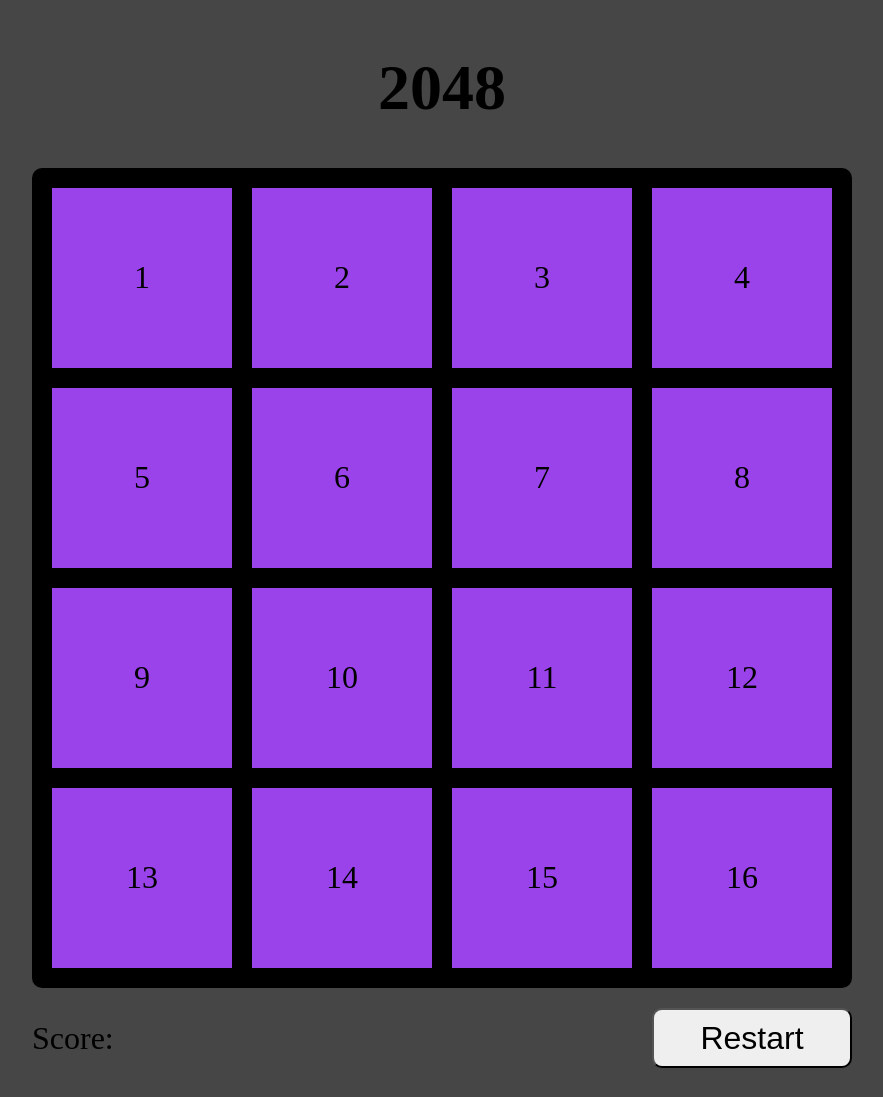
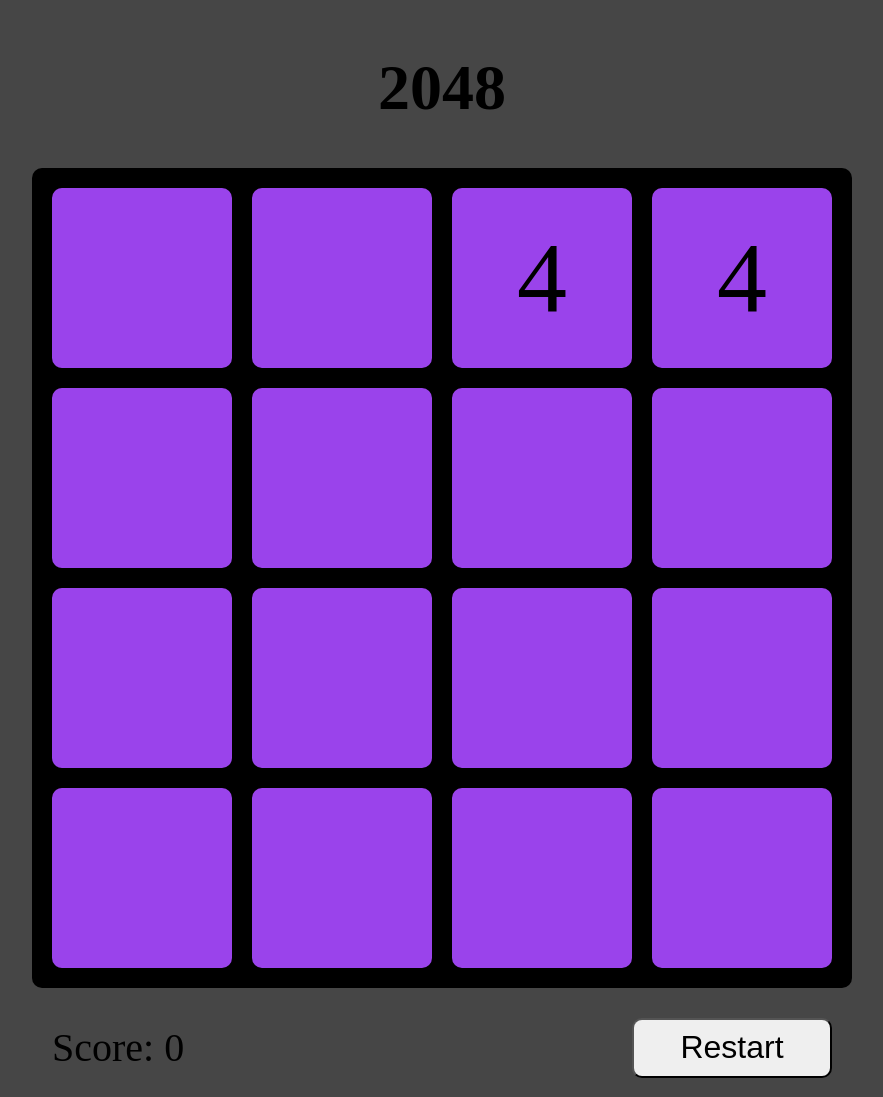
Before and after one commit to migclay12/2048, a plain HTML site: page ex00/index.html in a window 1280 px wide. Shown: the whole page, without its empty margins (198-1081 px from the left). Drawn offline with Linux system fonts and the light colour scheme.

Commit message:
starting grid

```diff
--- a/ex00/css/style.css
+++ b/ex00/css/style.css
@@ -5,7 +5,7 @@ body {
 	background-color: rgb(70, 70, 70);
 }
 
-.container {
+.grid-container {
 	display: grid;
 	grid-template-columns: repeat(4, 1fr);
 	grid-template-rows: repeat(4, 1fr);
@@ -17,12 +17,12 @@ body {
 	border-radius: 10px;
 }
 
-.container div {
+.grid-container div {
 	background-color: rgb(154, 67, 235);
 	border: 10px solid black;
-	font-size: xx-large;
+	font-size: 100px;
 	text-align: center;
-	border-radius: 10px;
+	border-radius: 20px;
 }
 
 .num {
@@ -43,18 +43,22 @@ body {
 	justify-content: right;
 }
 
-.container-button {
+.score-container {
 	display: flex;
 	justify-content: space-between;
 	align-items: center;
+	margin-top: 30px;
 }
-.restart-button {
+
+.restart-btn {
 	width: 200px;
     height: 60px;
 	font-size: xx-large;
 	border-radius: 10px;
+	margin-right: 20px;
 }
 
 .score {
-	font-size: xx-large;
+	font-size: 40px;
+	margin-left: 20px;
 }
--- a/ex00/index.html
+++ b/ex00/index.html
@@ -1,37 +1,24 @@
 <html>
 	<head>
+		<meta charset="UTF-8">
+		<meta name="viewport" content="width=device-width, initial-scale=1.0">
 		<link rel="stylesheet" href="css/style.css">
-		<title>2048 Globant</title>
+		<title>2048 Game</title>
 	</head>
 	<body>
 		<div>
 			<div class="game-title">
 				<h1>2048</h1>
 			</div>
-			<div class="container">
-				<div class="num">1</div>
-				<div class="num">2</div>
-				<div class="num">3</div>
-				<div class="num">4</div>
-				<div class="num">5</div>
-				<div class="num">6</div>
-				<div class="num">7</div>
-				<div class="num">8</div>
-				<div class="num">9</div>
-				<div class="num">10</div>
-				<div class="num">11</div>
-				<div class="num">12</div>
-				<div class="num">13</div>
-				<div class="num">14</div>
-				<div class="num">15</div>
-				<div class="num">16</div>
+			<div class="grid-container">
 			</div>
-			<div class="container-button">
-				<p class="score">Score: </p>
-				<button class="restart-button">
+			<div class="score-container">
+				<span class="score">Score: <span id="score-value"></span></span>
+				<button class="restart-btn">
 					Restart
 				</button>
 			</div>
 		</div>
+		<script src="script.js"></script>
 	</body>
 </html>
--- /dev/null
+++ b/ex00/script.js
@@ -0,0 +1,60 @@
+const table = [
+	[0,0,0,0],
+	[0,0,0,0],
+	[0,0,0,0],
+	[0,0,0,0],
+]
+
+function createTable()
+{
+	const gameTable = document.querySelector(".grid-container");
+
+	gameTable.innerHTML = "";
+	for (let row of table)
+	{
+		for (let value of row)
+		{
+			const cell = document.createElement("div");
+			cell.classList.add("num");
+			cell.textContent = value;
+			if (cell.textContent == 0)
+				cell.textContent = "";
+			gameTable.appendChild(cell);
+		}
+	}
+}
+
+function updateScore()
+{
+	const score = document.querySelector("#score-value");
+	const scoreValue = 0;
+
+	score.innerHTML = scoreValue;
+}
+
+function randomNumber() {
+    return Math.random() < 0.5 ? 2 : 4;
+}
+
+function createRandom()
+{
+	const freeCells = [];
+	const cells = document.querySelectorAll(".grid-container .num");
+
+	cells.forEach(cell => {
+		if (cell.textContent.trim() === "")
+			freeCells.push(cell);
+	});
+
+	if (freeCells.length > 0)
+	{
+		const randomCell = freeCells[Math.floor(Math.random() * freeCells.length)];
+		randomCell.textContent = randomNumber();
+	}
+}
+
+createTable();
+updateScore();
+createRandom();
+createRandom();
+console.table(table);
```
